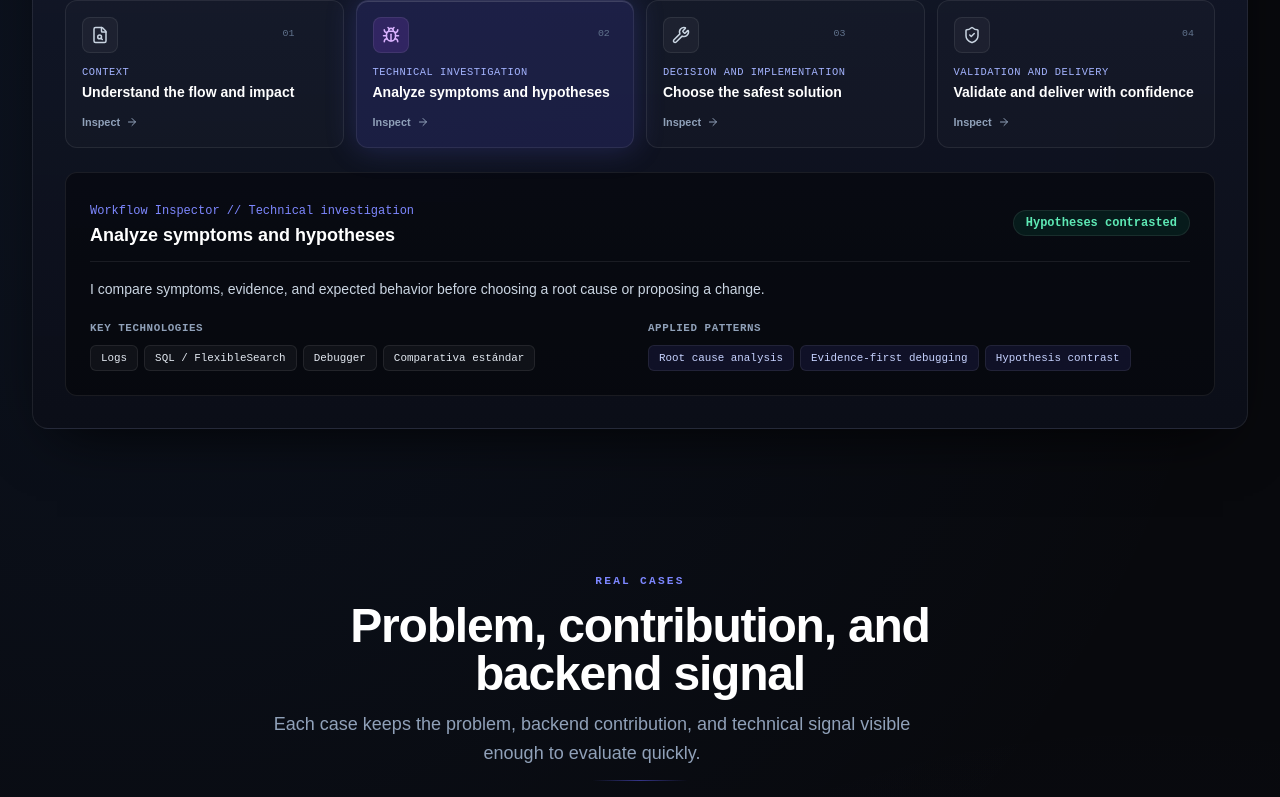
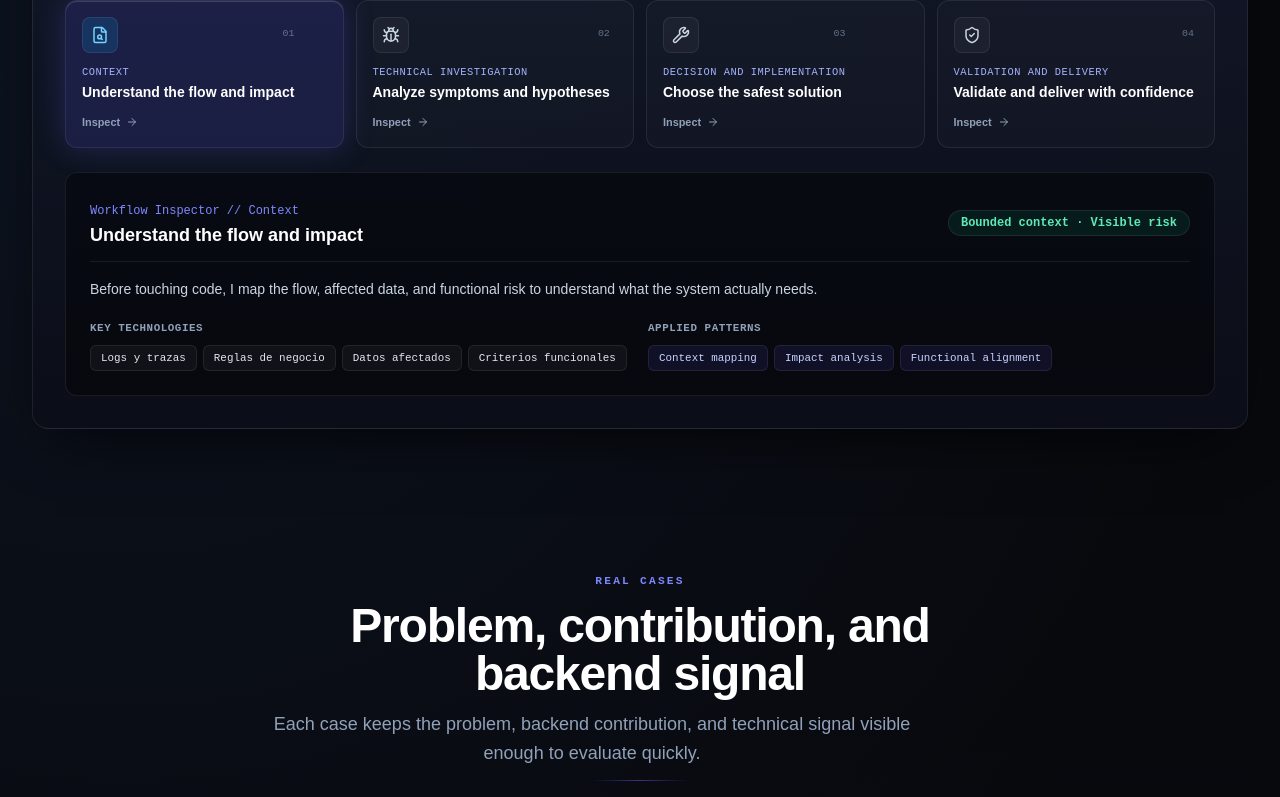
Before and after one commit to javisl99/portfolio, a Next.js app: page /en/projects in a window 1280 px wide. Shown: the part 934-1731 px from the top of the page. Built offline with nearby package versions, Linux system fonts and the light colour scheme.

Commit message:
fix: start workflow diagram on context stage

```diff
--- a/components/ui/architecture-flow-diagram.tsx
+++ b/components/ui/architecture-flow-diagram.tsx
@@ -82,7 +82,7 @@ const archNodes: ArchNode[] = [
 ];
 
 export function ArchitectureFlowDiagram({ locale, className }: ArchitectureFlowDiagramProps) {
-  const [selectedNodeId, setSelectedNodeId] = useState<string>("investigate");
+  const [selectedNodeId, setSelectedNodeId] = useState<string>("context");
   const selectedNode = archNodes.find((n) => n.id === selectedNodeId) ?? archNodes[0];
 
   return (
```
